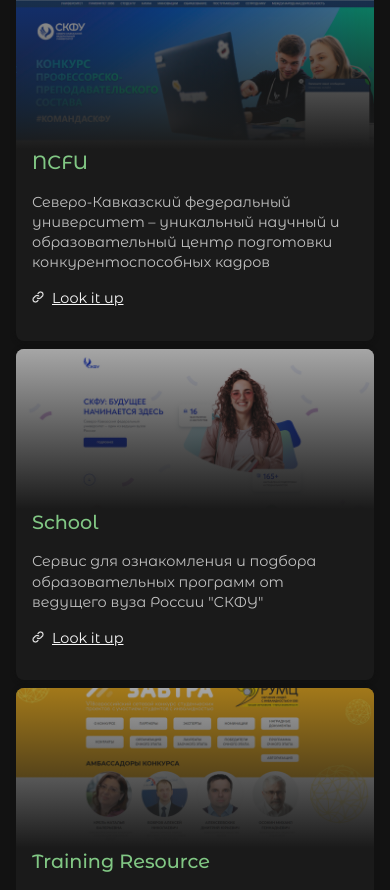
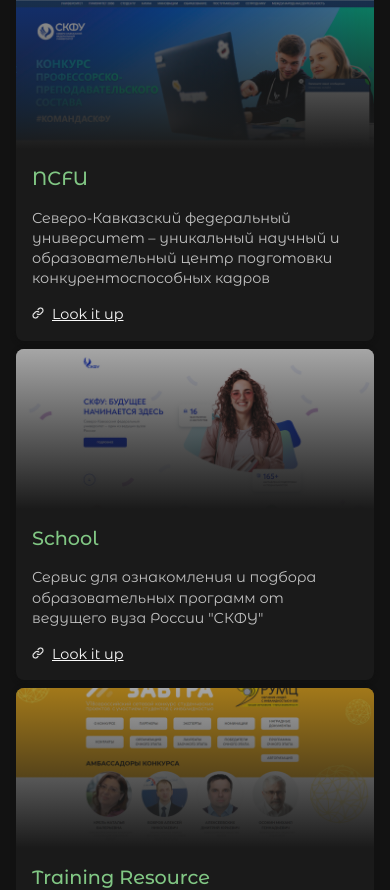
Before and after one commit to Lolinelyf/portfolio, a Vue app: page / in a window 390 px wide. Shown: the part 1491-2381 px from the top of the page. Built offline with nearby package versions, Linux system fonts and the light colour scheme; the HTML template or start-up script is replaced by a standard one.

Commit message:
padding card mobile

```diff
--- a/src/components/CardProjectComponent.vue
+++ b/src/components/CardProjectComponent.vue
@@ -132,9 +132,12 @@
     height: calc(100% - 160px);
     flex-flow: column wrap;
     justify-content: space-between;
-    padding: 0 1rem 2rem;
+    padding: 1rem;
     box-sizing: border-box;
     transition: transform ease 0.25s;
+    @media (min-width: $mobile-size-land) {
+      padding: 0 1rem 2rem;
+    }
   }
 
   .name {
```
